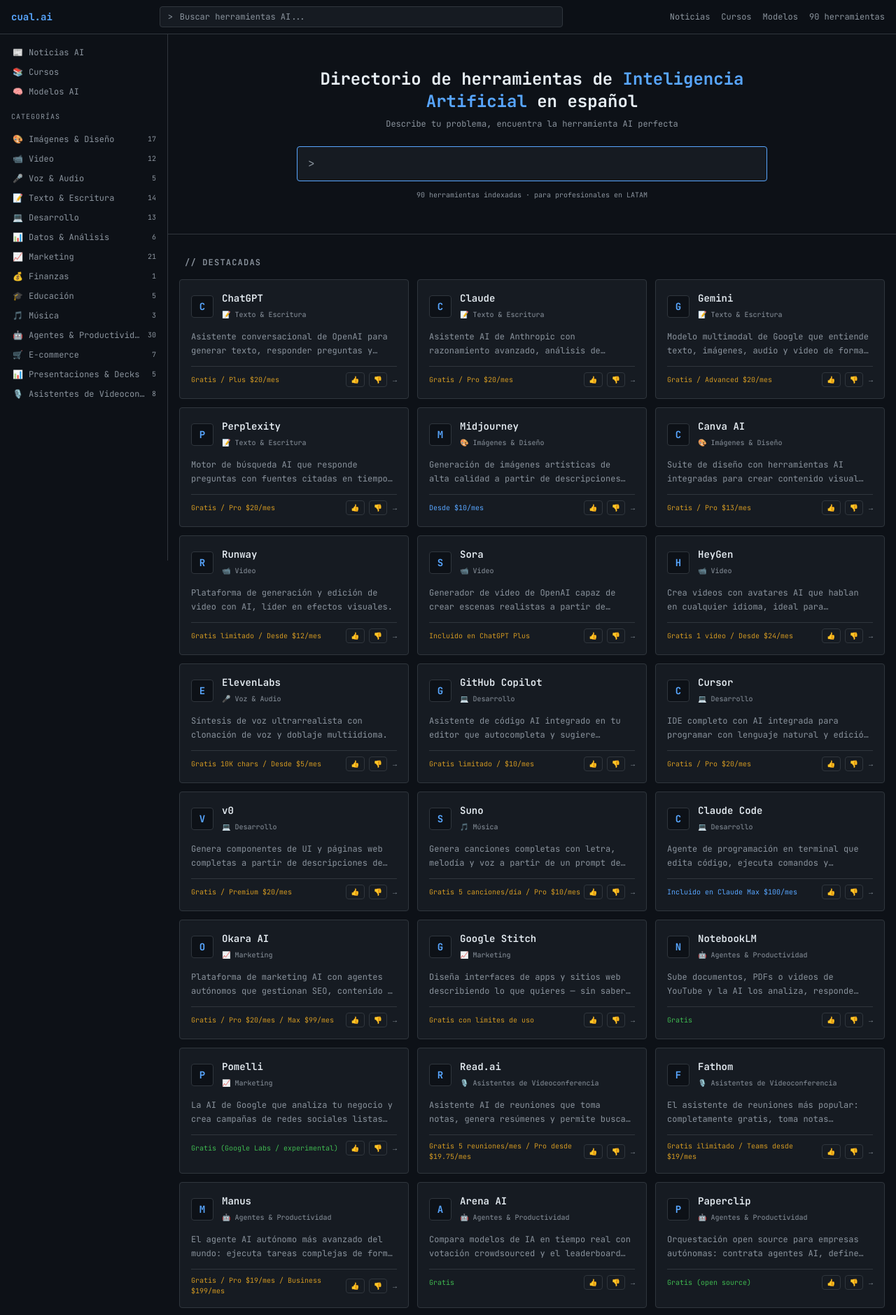
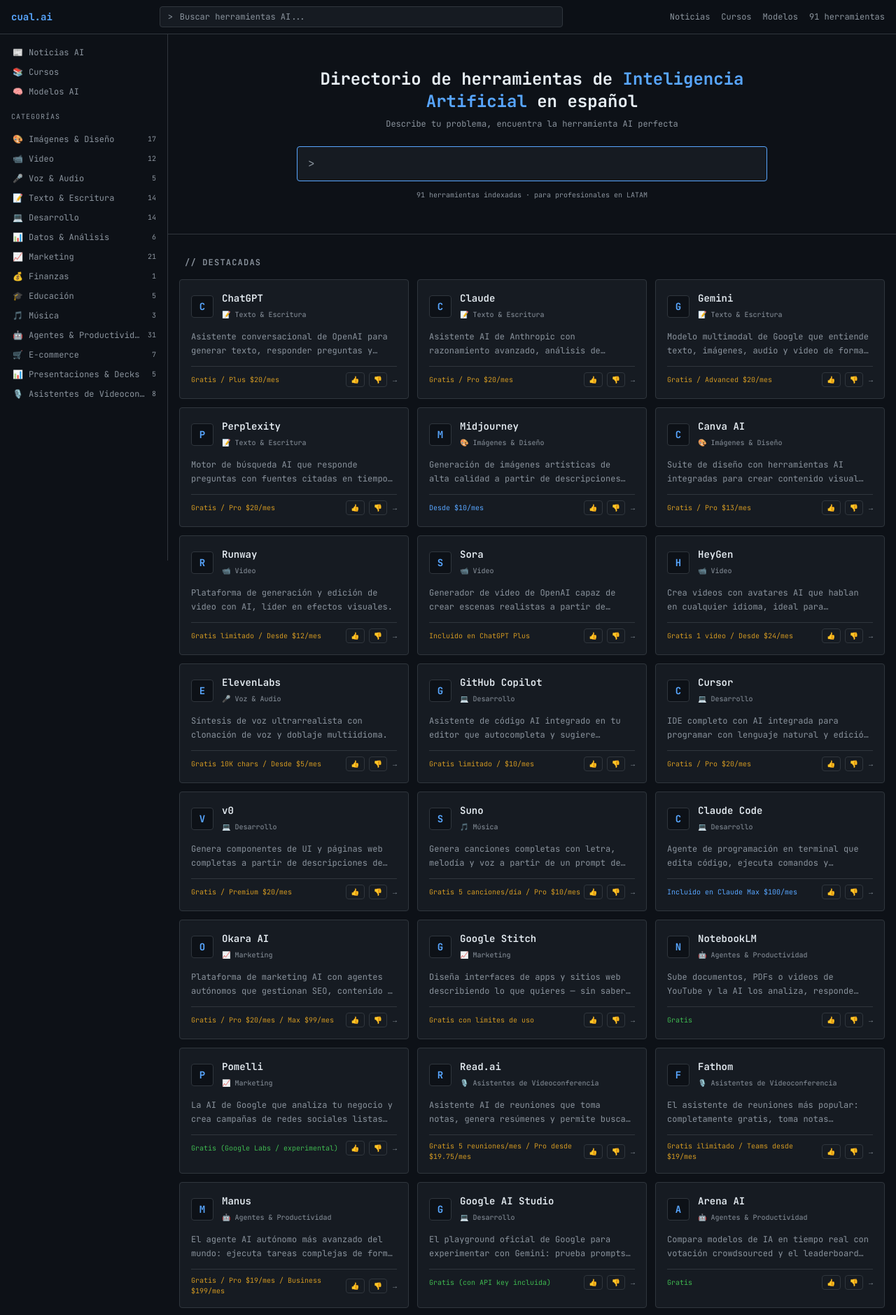
Before and after one commit to nivito/cualai, a Next.js app: page / in a window 1280 px wide. Shown: the top 1879 px of the page at 70% size. Built offline with nearby package versions, Linux system fonts and the light colour scheme; no server answers.

Commit message:
feat: agregar Google AI Studio al catálogo
Playground oficial de Google para Gemini: API key gratis, prompts multimodales,
contexto 1M tokens, exportación de código. Categorías: desarrollo, agentes-productividad.

```diff
--- a/src/data/tools.ts
+++ b/src/data/tools.ts
@@ -1348,6 +1348,28 @@
     ],
   },
 
+  // ── Playgrounds & Dev Tools ──
+  {
+    id: "google-ai-studio",
+    name: "Google AI Studio",
+    slug: "google-ai-studio",
+    description: "El playground oficial de Google para experimentar con Gemini: prueba prompts, genera API keys gratis y construye prototipos rápido.",
+    longDescription: "Google AI Studio es la plataforma gratuita de Google para acceder directamente a los modelos Gemini sin necesidad de una cuenta de pago. Permite probar prompts de texto, imagen, video y audio, ajustar parámetros del modelo, crear instrucciones de sistema y obtener una API key de Gemini gratis con límites generosos. Es el punto de partida ideal para desarrolladores y no técnicos que quieren experimentar con los modelos más potentes de Google antes de integrarse a producción con Vertex AI. Soporta Gemini 2.5 Pro, Gemini 2.0 Flash y otros modelos con contextos de hasta 1 millón de tokens. Incluye un editor de prompts multimodal, historial de conversaciones y exportación de código a Python, JavaScript y cURL en un clic.",
+    url: "https://aistudio.google.com",
+    categories: ["desarrollo", "agentes-productividad"],
+    pricing: "gratis",
+    priceLabel: "Gratis (con API key incluida)",
+    featured: true,
+    tags: ["gemini", "google", "playground", "api", "gratis", "prototipo", "multimodal", "desarrollo"],
+    useCases: [
+      "Probar Gemini 2.5 Pro gratis sin tarjeta de crédito",
+      "Obtener una API key de Gemini para integrar en tu app",
+      "Experimentar con prompts multimodales: texto, imagen, audio y video",
+      "Exportar tu prompt como código Python o JavaScript listo para producción",
+      "Construir prototipos rápidos con contextos de hasta 1 millón de tokens",
+    ],
+  },
+
   // ── Comparativa & Benchmarks ──
   {
     id: "arena-ai",
```
